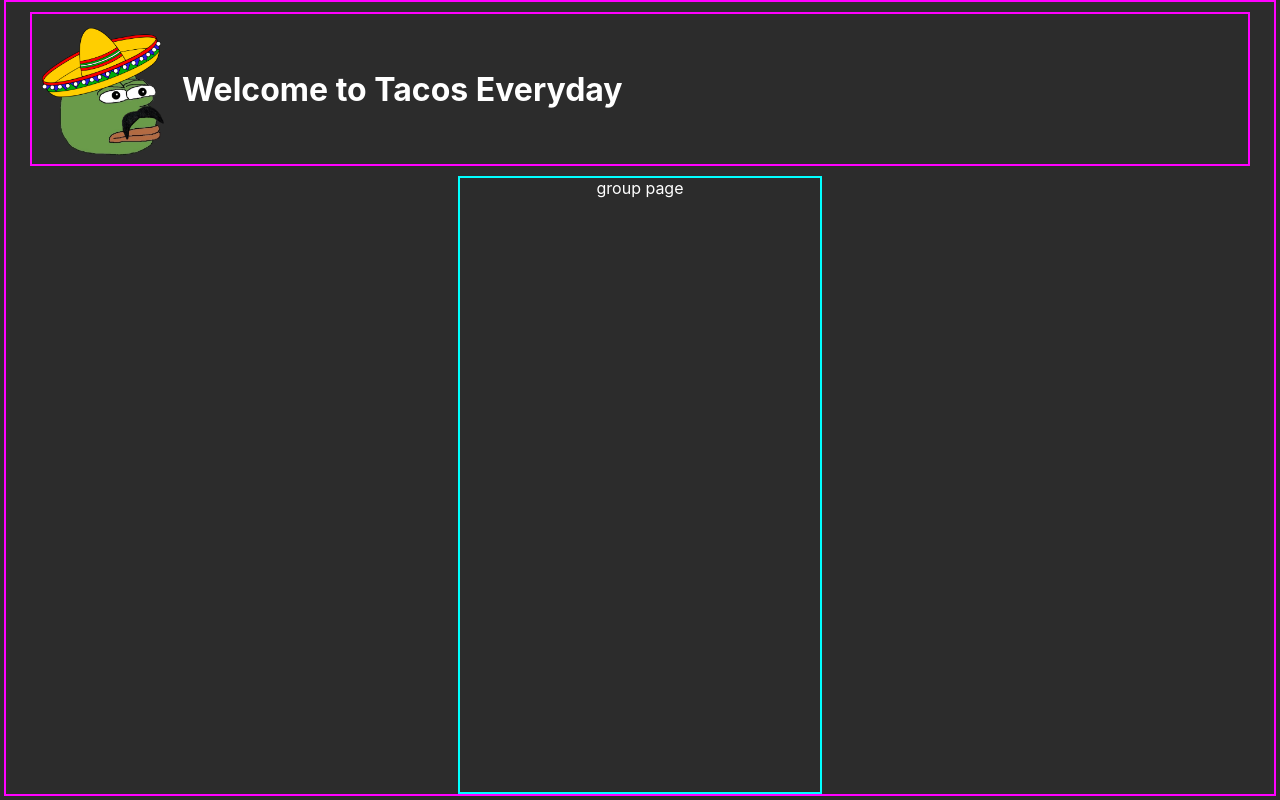
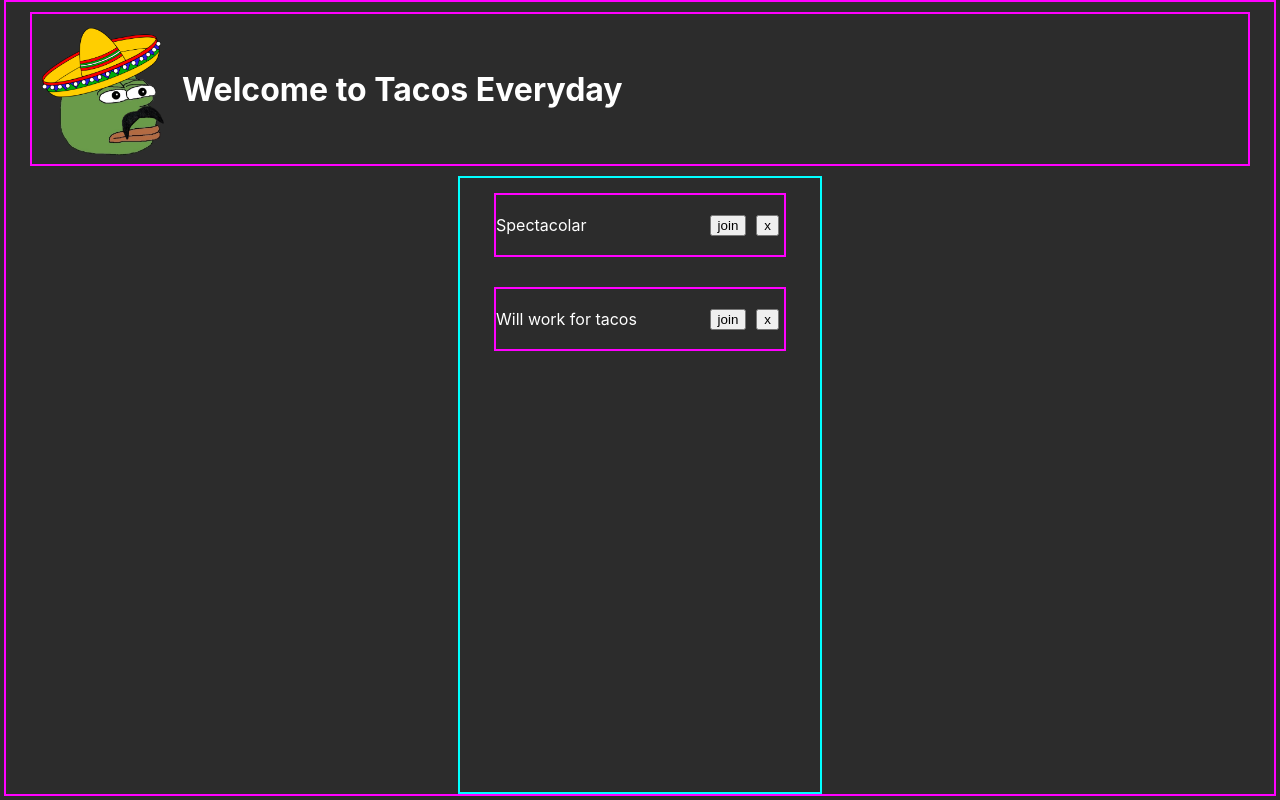
Before and after one commit to Squirtle-Squad-Taco-Edition/Taco-Everyday, a React app: page /group in a window 1280 px wide. Built offline with nearby package versions, Linux system fonts and the light colour scheme.

Commit message:
stashing

```diff
--- a/src/App.tsx
+++ b/src/App.tsx
@@ -2,7 +2,8 @@
 import React, { type ReactElement, useState } from 'react'
 import { Routes, Route } from 'react-router-dom'
 import Signin from './components/signin'
-import Group from './components/group'
+import GroupSelect from './components/GroupSelect'
+import Group from './components/Group'
 import { GlobalContext } from './components/Context'
 
 function App (): ReactElement {
@@ -17,7 +18,8 @@ function App (): ReactElement {
       >
         <Routes>
           <Route path="/" element={<Signin />} />
-          <Route path="/group" element={<Group />} />
+          <Route path="/group" element={<GroupSelect />} />
+          <Route path="/specificgroup" element={<Group />} />
         </Routes>
       </GlobalContext.Provider>
     </div>
--- /dev/null
+++ b/src/components/GroupSelect.tsx
@@ -0,0 +1,50 @@
+/* eslint-disable import/no-extraneous-dependencies */
+import React, { type ReactElement } from 'react'
+import { useNavigate } from 'react-router-dom'
+import { v4 as uuidv4 } from 'uuid'
+import lememe from '../assets/lememe.png'
+
+const tempGroups = ['Spectacolar', 'Will work for tacos']
+function GroupSelect (): ReactElement {
+  const navigate = useNavigate()
+  // & pull user info from global state
+  return (
+    <>
+      <div className="navbar">
+        <img className="logoSmall" src={lememe} alt="" />
+        <h1>Welcome to Tacos Everyday</h1>
+      </div>
+      <div className="groupBox">
+        {tempGroups.map((group: string): ReactElement => (
+          <div className="group" key={uuidv4()}>
+            {group}
+            <div>
+              <button
+                className="groupButton"
+                type="button"
+                onClick={() => {
+                  'thingy'
+
+                  navigate('/specificgroup')
+                }}
+              >
+                join
+
+              </button>
+              <button
+                className="groupButton"
+                type="button"
+              >
+                x
+
+              </button>
+            </div>
+          </div>
+        ))}
+      </div>
+
+    </>
+  )
+}
+
+export default GroupSelect
--- a/src/components/group.tsx
+++ b/src/components/group.tsx
@@ -1,20 +1,18 @@
 /* eslint-disable import/no-extraneous-dependencies */
 import React, { type ReactElement } from 'react'
 import { useNavigate } from 'react-router-dom'
+import { v4 as uuidv4 } from 'uuid'
 import lememe from '../assets/lememe.png'
 
+const tempGroups = ['Spectacolar', 'Will work for tacos']
 function Group (): ReactElement {
+  const navigate = useNavigate()
+  // & pull user info from global state
   return (
-    <>
-      <div className="navbar">
-        <img className="logoSmall" src={lememe} alt="" />
-        <h1>Welcome to Tacos Everyday</h1>
-      </div>
-      <div className="signInBox">
-        group page
-      </div>
-
-    </>
+    <div className="navbar">
+      <img className="logoSmall" src={lememe} alt="" />
+      <h1>Welcome to Tacos Everyday</h1>
+    </div>
   )
 }
 
--- a/src/components/signin.tsx
+++ b/src/components/signin.tsx
@@ -6,6 +6,9 @@ import taco from '../assets/taco.png'
 function Signin (): ReactElement {
   const [showModal, setShowModal] = useState(false)
   const navigate = useNavigate()
+
+  // & authenticate user and assign info to state
+
   return (
     <div className="signInPage">
       <div className="signInBox">
--- /dev/null
+++ b/src/sass/_group.scss
@@ -0,0 +1,23 @@
+
+.group {
+border: 2px solid magenta;
+width: 80%;
+min-height: 60px;
+margin: 15px;
+display: flex;
+align-items: center;
+justify-content: space-between;
+}
+.groupBox {
+    min-width: 360px;
+    height: 700px;
+    border: 2px solid cyan;
+    display: flex;
+    justify-content: start;
+    align-items: center;
+    flex-direction: column;
+    overflow: auto;
+}
+.groupButton {
+    margin: 5px;
+}
--- a/src/sass/index.scss
+++ b/src/sass/index.scss
@@ -1,6 +1,7 @@
 @import '_signin';
 @import '_variables';
 @import '_navbar';
+@import '_group';
 
 body {
   display: flex;
```
